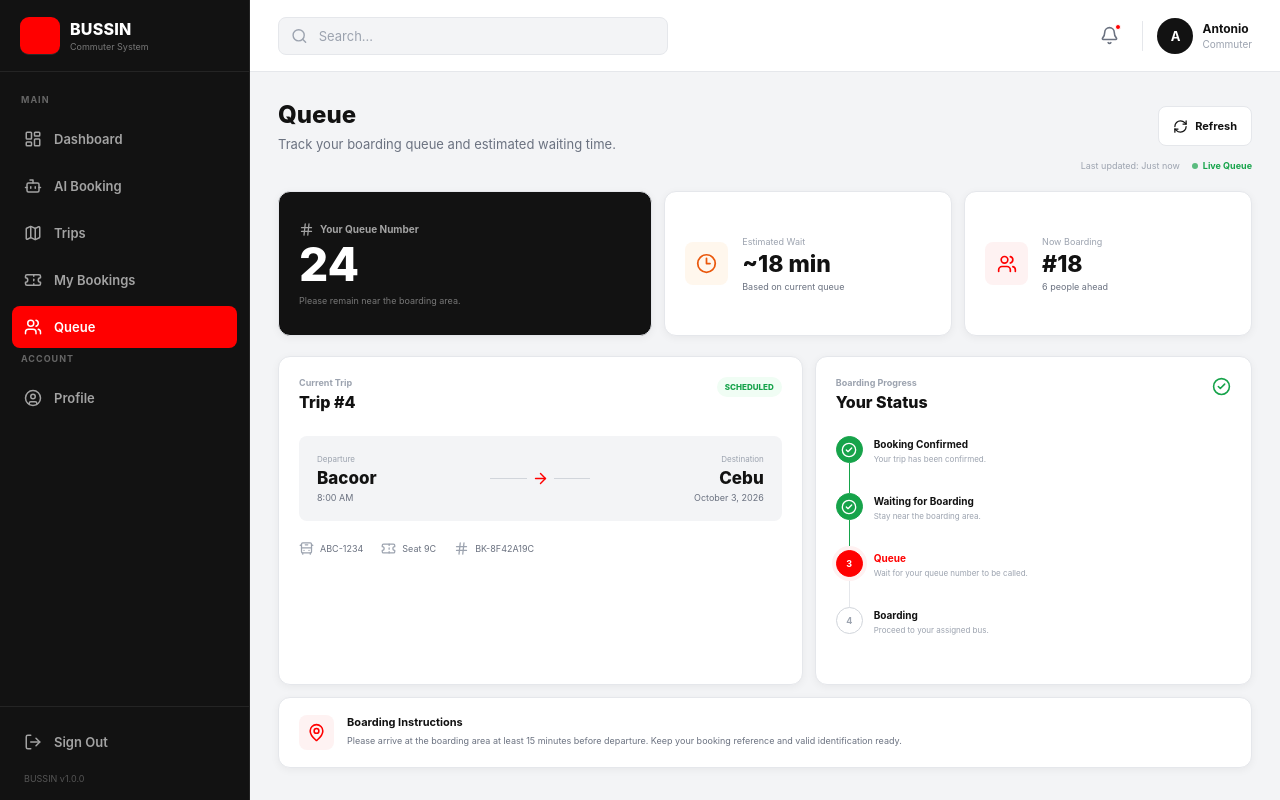
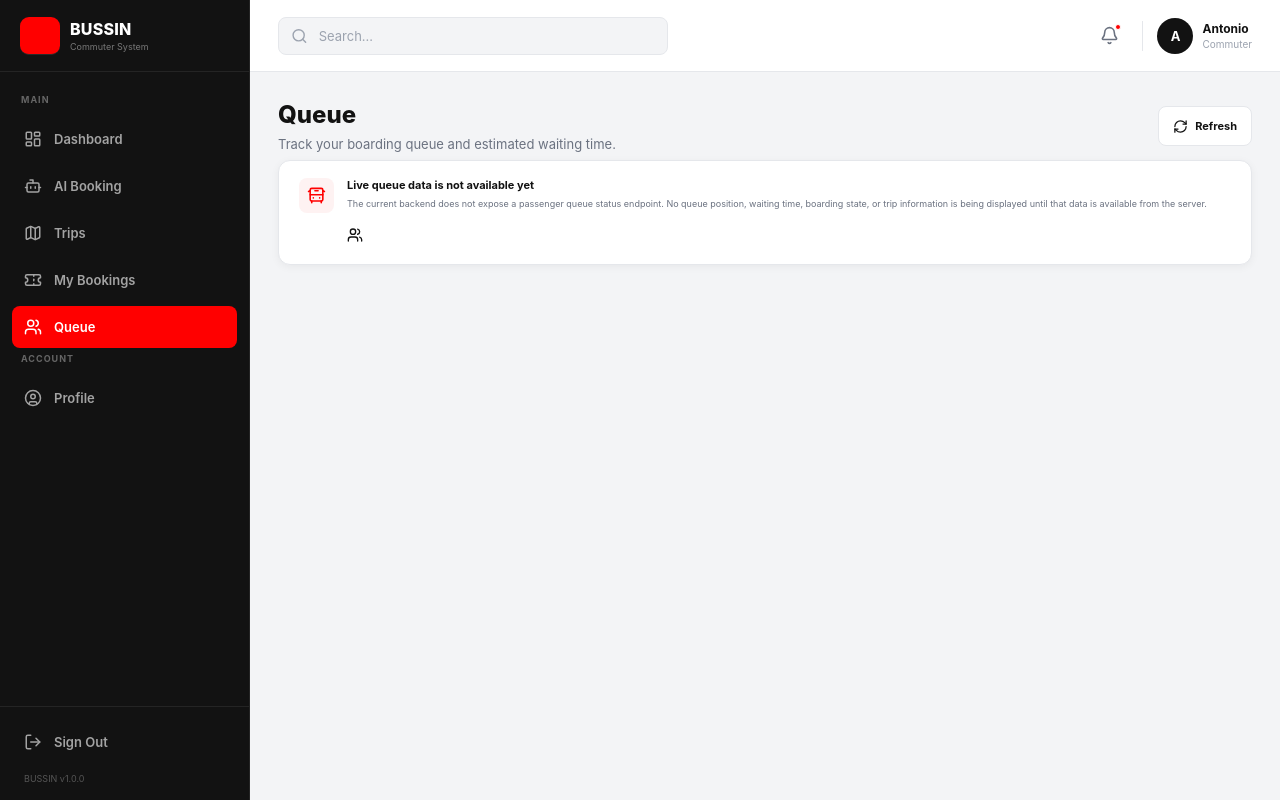
Before and after one commit to ITmangz/Bussin, a React (Vite) app: page /queue in a window 1280 px wide. Built offline with nearby package versions, Linux system fonts and the light colour scheme; no server answers; sample sign-in values are in the browser's storage.

Commit message:
cleanup: remove mock data from Queue.jsx

```diff
--- a/src/pages/Queue.jsx
+++ b/src/pages/Queue.jsx
@@ -1,14 +1,4 @@
-import {
-  ArrowRight,
-  BusFront,
-  CheckCircle2,
-  Clock3,
-  Hash,
-  MapPin,
-  RefreshCw,
-  Ticket,
-  Users,
-} from "lucide-react";
+import { BusFront, RefreshCw, Users } from "lucide-react";
 import { useState } from "react";
 
 import AppButton from "../components/ui/AppButton";
@@ -16,37 +6,7 @@ import AppCard from "../components/ui/AppCard";
 
 import "./Queue.css";
 
-const queueSteps = [
-  {
-    number: 1,
-    title: "Booking Confirmed",
-    description: "Your trip has been confirmed.",
-    completed: true,
-  },
-  {
-    number: 2,
-    title: "Waiting for Boarding",
-    description: "Stay near the boarding area.",
-    completed: true,
-  },
-  {
-    number: 3,
-    title: "Queue",
-    description: "Wait for your queue number to be called.",
-    completed: false,
-    current: true,
-  },
-  {
-    number: 4,
-    title: "Boarding",
-    description: "Proceed to your assigned bus.",
-    completed: false,
-  },
-];
-
 function Queue() {
-  const [lastUpdated, setLastUpdated] = useState("Just now");
-
   const [refreshing, setRefreshing] = useState(false);
 
   function refreshQueue() {
@@ -54,8 +14,7 @@ function Queue() {
 
     window.setTimeout(() => {
       setRefreshing(false);
-      setLastUpdated("Just now");
-    }, 800);
+    }, 300);
   }
 
   return (
@@ -81,172 +40,24 @@ function Queue() {
         </AppButton>
       </header>
 
-      <div className="queue-update">
-        <span>Last updated: {lastUpdated}</span>
-
-        <span className="queue-live">
-          <span />
-          Live Queue
-        </span>
-      </div>
-
-      <div className="queue-overview">
-        <AppCard className="queue-position-card">
-          <div className="queue-position-label">
-            <Hash size={15} />
-            Your Queue Number
-          </div>
-
-          <strong className="queue-number">24</strong>
-
-          <span className="queue-position-description">
-            Please remain near the boarding area.
-          </span>
-        </AppCard>
-
-        <AppCard className="queue-wait-card">
-          <div className="queue-wait-icon">
-            <Clock3 size={21} />
-          </div>
-
-          <div>
-            <span>Estimated Wait</span>
-
-            <strong>~18 min</strong>
-
-            <small>Based on current queue</small>
-          </div>
-        </AppCard>
-
-        <AppCard className="queue-current-card">
-          <div className="queue-current-icon">
-            <Users size={20} />
-          </div>
-
-          <div>
-            <span>Now Boarding</span>
-
-            <strong>#18</strong>
-
-            <small>6 people ahead</small>
-          </div>
-        </AppCard>
-      </div>
-
-      <div className="queue-content-grid">
-        <AppCard className="queue-trip-card">
-          <div className="queue-section-header">
-            <div>
-              <span>Current Trip</span>
-
-              <h2>Trip #4</h2>
-            </div>
-
-            <span className="queue-status">SCHEDULED</span>
-          </div>
-
-          <div className="queue-route">
-            <div className="queue-location">
-              <span>Departure</span>
-
-              <strong>Bacoor</strong>
-
-              <small>8:00 AM</small>
-            </div>
-
-            <div className="queue-route-line">
-              <div />
-
-              <ArrowRight size={17} />
-
-              <div />
-            </div>
-
-            <div className="queue-location destination">
-              <span>Destination</span>
-
-              <strong>Cebu</strong>
-
-              <small>October 3, 2026</small>
-            </div>
-          </div>
-
-          <div className="queue-trip-details">
-            <div>
-              <BusFront size={15} />
-
-              <span>ABC-1234</span>
-            </div>
-
-            <div>
-              <Ticket size={15} />
-
-              <span>Seat 9C</span>
-            </div>
-
-            <div>
-              <Hash size={15} />
-
-              <span>BK-8F42A19C</span>
-            </div>
-          </div>
-        </AppCard>
-
-        <AppCard className="queue-progress-card">
-          <div className="queue-section-header">
-            <div>
-              <span>Boarding Progress</span>
-
-              <h2>Your Status</h2>
-            </div>
-
-            <CheckCircle2 size={19} className="queue-progress-icon" />
-          </div>
-
-          <div className="queue-progress">
-            {queueSteps.map((step, index) => (
-              <div
-                key={step.number}
-                className={`queue-step ${step.completed ? "completed" : ""} ${
-                  step.current ? "current" : ""
-                }`}
-              >
-                <div className="queue-step-indicator">
-                  {step.completed ? (
-                    <CheckCircle2 size={16} />
-                  ) : (
-                    <span>{step.number}</span>
-                  )}
-                </div>
-
-                <div className="queue-step-content">
-                  <strong>{step.title}</strong>
-
-                  <span>{step.description}</span>
-                </div>
-
-                {index < queueSteps.length - 1 && (
-                  <div className="queue-step-line" />
-                )}
-              </div>
-            ))}
-          </div>
-        </AppCard>
-      </div>
-
       <AppCard className="queue-instructions">
         <div className="queue-instructions-icon">
-          <MapPin size={19} />
+          <BusFront size={19} />
         </div>
 
         <div>
-          <h3>Boarding Instructions</h3>
+          <h3>Live queue data is not available yet</h3>
 
           <p>
-            Please arrive at the boarding area at least 15 minutes before
-            departure. Keep your booking reference and valid identification
-            ready.
+            The current backend does not expose a passenger queue status
+            endpoint. No queue position, waiting time, boarding state, or trip
+            information is being displayed until that data is available from
+            the server.
           </p>
+
+          <div style={{ marginTop: "1rem" }}>
+            <Users size={16} />
+          </div>
         </div>
       </AppCard>
     </section>
```
